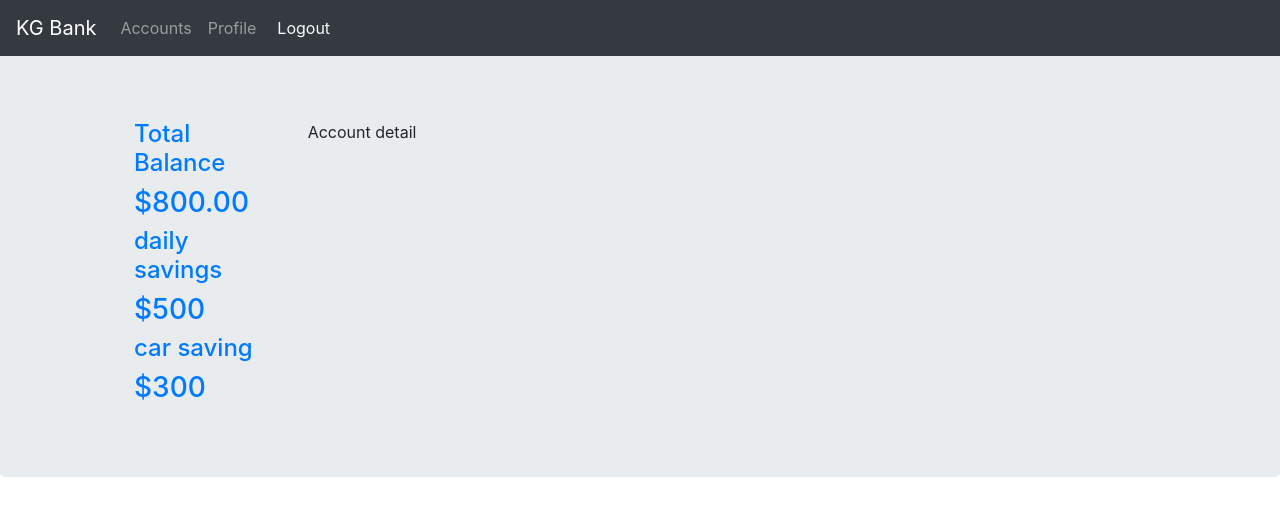
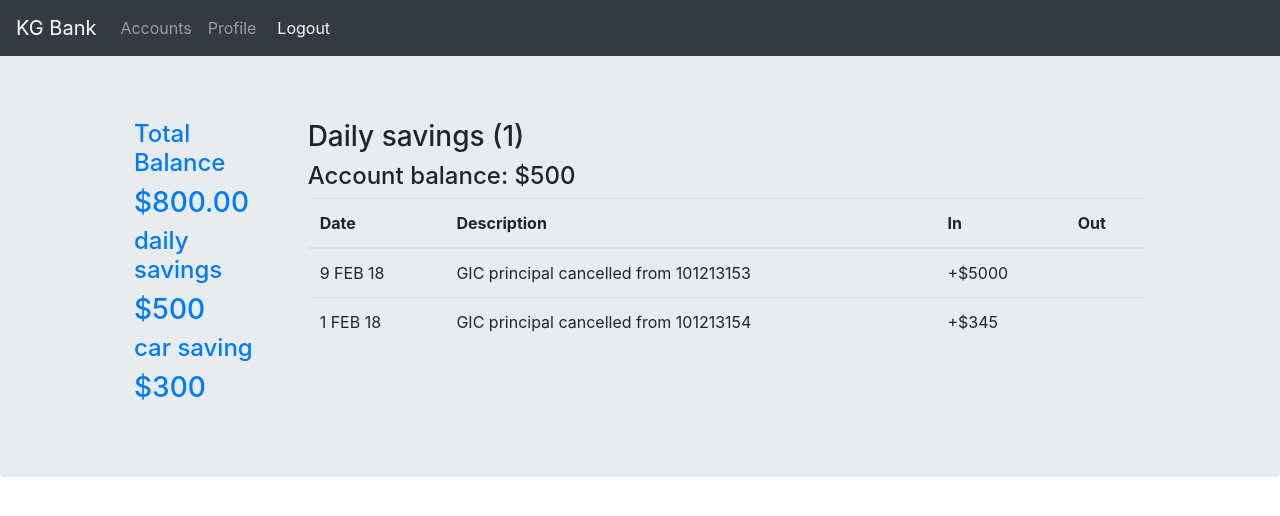
Before and after one commit to dnjavier/ng5-bank, an Angular app: page /main/accounts/1 in a window 1280 px wide. Shown: the top 516 px of the page. Built offline with nearby package versions, Linux system fonts and the light colour scheme; sample sign-in values are in the browser's storage.

Commit message:
adds account details markup and data from the component

```diff
--- a/src/app/dashboard/accounts/account-detail/account-detail.component.html
+++ b/src/app/dashboard/accounts/account-detail/account-detail.component.html
@@ -1 +1,21 @@
-<p>Account detail</p>
+<h3>{{ account.name }} (<span>{{ account.number }}</span>)</h3>
+<h4>Account balance: ${{ account.amount }}</h4>
+
+<table class="table">
+    <thead>
+        <tr>
+        <th scope="col">Date</th>
+        <th scope="col">Description</th>
+        <th scope="col">In</th>
+        <th scope="col">Out</th>
+        </tr>
+    </thead>
+    <tbody>
+        <tr *ngFor="let transaction of transactions">
+            <td>{{ transaction.date }}</td>
+            <td>{{ transaction.description }}</td>
+            <td>+${{ transaction.amount }}</td>
+            <td></td>
+        </tr>
+    </tbody>
+</table>
--- a/src/app/dashboard/accounts/account-detail/account-detail.component.ts
+++ b/src/app/dashboard/accounts/account-detail/account-detail.component.ts
@@ -1,5 +1,7 @@
 import { Component, OnInit } from '@angular/core';
 import { Router } from '@angular/router';
+import { ITransaction } from '../models/transaction.model';
+import { IAccount } from '../models/account.model';
 
 @Component({
   selector: 'ds-account-list',
@@ -8,6 +10,30 @@ import { Router } from '@angular/router';
 })
 export class AccountDetailComponent implements OnInit {
 
+  transactions: ITransaction[] = [
+    {
+      date: '9 FEB 18',
+      accFrom: 1,
+      accTo: 2,
+      amount: 5000.00,
+      description: 'GIC principal cancelled from 101213153'
+    },
+    {
+      date: '1 FEB 18',
+      accFrom: 1,
+      accTo: 2,
+      amount: 345.00,
+      description: 'GIC principal cancelled from 101213154'
+    }
+  ];
+
+  account: IAccount = {
+    name: 'Daily savings',
+    number: 1,
+    user: 1,
+    amount: 500
+  };
+
   constructor(){ }
 
   ngOnInit() {
--- a/src/app/dashboard/accounts/account-list/account-list.component.html
+++ b/src/app/dashboard/accounts/account-list/account-list.component.html
@@ -1,5 +1,5 @@
 <h4>Your most recent transactions</h4>
-<p>You have 5 recent transactions</p>
+<p>You have {{ transactions.length }} recent transactions</p>
 <table class="table">
     <thead>
         <tr>
```
